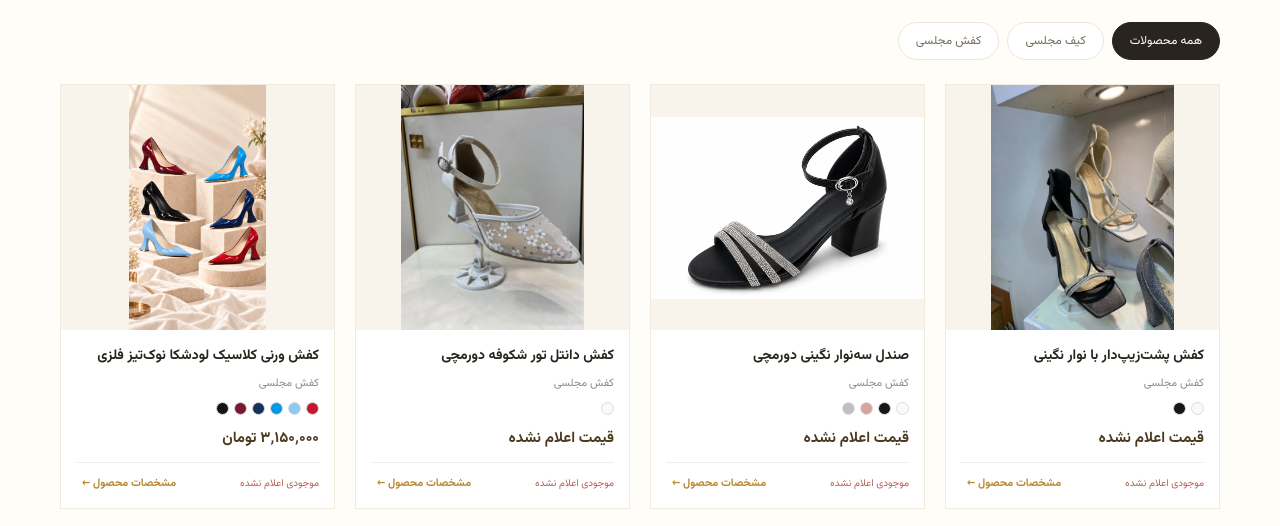
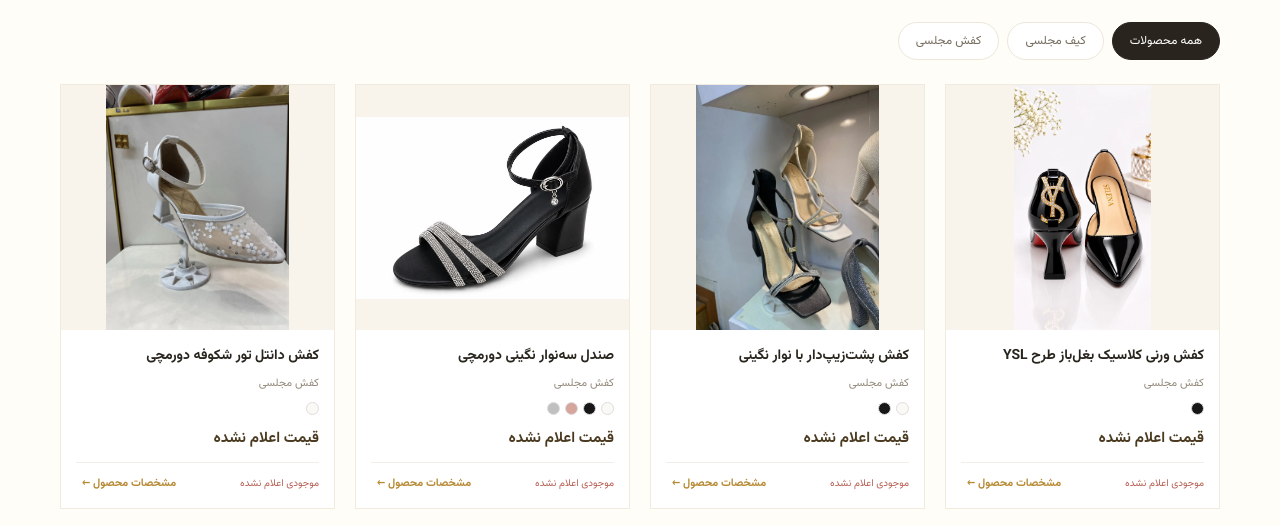
Before and after one commit to sabazddd/maryam-shoes, a plain HTML site: page index.html in a window 1280 px wide. Shown: the part 859-1385 px from the top of the page. Drawn offline with Linux system fonts and the light colour scheme.

Commit message:
Add black open-side patent pump with red sole

```diff
--- a/index.html
+++ b/index.html
@@ -32,6 +32,7 @@
 <div class="cartpanel" id="cartPanel" onclick="if(event.target===this)toggleCart()"><aside class="cart"><div class="carthead"><h3>سبد خرید</h3><button class="close" style="position:static" onclick="toggleCart()">×</button></div><div id="cartItems"></div><p id="cartTotal" style="font-weight:700"></p><p class="muted" style="font-size:11px;line-height:2">این نسخه نمایشی است؛ ثبت سفارش و پرداخت آنلاین هنوز فعال نشده است.</p></aside></div>
 <script>
 const products=[
+{"id":9,"name":"کفش ورنی کلاسیک بغل‌باز طرح YSL","category":"shoe","price":null,"colors":["مشکی"],"swatches":["#171717"],"soleColor":"قرمز","sizes":[],"heel":"اعلام نشده","stock":null,"dimensions":"اعلام نشده","image":"assets/ysl-style-patent.webp","badge":"","real":true},
 {"id":8,"name":"کفش پشت‌زیپ‌دار با نوار نگینی","category":"shoe","price":null,"colors":["سفید","مشکی"],"swatches":["#faf9f6","#171717"],"sizes":[],"heel":"۵ تا ۷ سانتی‌متر","stock":null,"dimensions":"اعلام نشده","image":"assets/rhinestone-back-zip.webp","badge":"","real":true},
 {"id":7,"name":"صندل سه‌نوار نگینی دورمچی","category":"shoe","price":null,"colors":["سفید","مشکی","کالباسی","نقره‌ای"],"swatches":["#faf9f6","#171717","#d6a59c","#c0c0c0"],"sizes":[],"heel":"۵ تا ۷ سانتی‌متر","stock":null,"dimensions":"اعلام نشده","image":"assets/three-band-rhinestone.webp","badge":"","real":true},
 {"id":6,"name":"کفش دانتل تور شکوفه دورمچی","category":"shoe","price":null,"colors":["سفید"],"swatches":["#faf9f6"],"sizes":[],"heel":"۵ تا ۷ سانتی‌متر","stock":null,"dimensions":"اعلام نشده","image":"assets/blossom-lace.webp","badge":"","real":true},
@@ -45,7 +46,7 @@ const stockLabel = stock => stock === null ? 'موجودی اعلام نشده'
 let cart=[];let currentFilter='all';const toman=n=>n == null ? 'قیمت اعلام نشده' : n.toLocaleString('fa-IR')+' تومان';
 function render(){const list=products.filter(p=>currentFilter==='all'||p.category===currentFilter);document.getElementById('productGrid').innerHTML=list.map(p=>'<article class="product"><div class="photo"><img src="'+p.image+'" alt="'+p.name+'" loading="lazy"><span class="tag">'+(p.real ? p.badge : 'نمونه نمایشی')+'</span></div><div class="pbody"><h3>'+p.name+'</h3><div class="sub">'+(p.category==='bag'?'کیف مجلسی':'کفش مجلسی')+'</div><div class="swatches">'+p.swatches.map((c,i)=>'<span class="swatch" title="'+p.colors[i]+'" style="background:'+c+'"></span>').join('')+'</div><div class="price">'+toman(p.price)+'</div><div class="pfoot"><span class="stock '+(!p.stock?'out':'')+'">'+stockLabel(p.stock)+'</span><button class="details" onclick="openModal('+p.id+')">مشخصات محصول ←</button></div></div></article>').join('')||'<div class="empty">محصولی در این دسته ثبت نشده است.</div>'}
 document.querySelectorAll('.filter').forEach(b=>b.addEventListener('click',()=>{document.querySelectorAll('.filter').forEach(x=>x.classList.remove('active'));b.classList.add('active');currentFilter=b.dataset.filter;render()}));
-function openModal(id){const p=products.find(x=>x.id===id);document.getElementById('modalImg').src=p.image;document.getElementById('modalName').textContent=p.name;document.getElementById('modalPrice').textContent=toman(p.price);let specs=[['رنگ‌بندی',p.colors.join('، ')],['وضعیت',stockLabel(p.stock)],['ابعاد',p.dimensions]];if(p.category==='shoe')specs.push(['سایزبندی',p.sizes.join('، ') || 'اعلام نشده'],['قد پاشنه',p.heel]);document.getElementById('modalSpecs').innerHTML=specs.map(s=>'<div><b>'+s[0]+'</b>'+s[1]+'</div>').join('');const label=document.getElementById('optionLabel'),sel=document.getElementById('optionSelect');label.textContent=p.category==='shoe' && p.sizes.length?'انتخاب سایز':'انتخاب رنگ';sel.innerHTML=(p.category==='shoe' && p.sizes.length?p.sizes:p.colors).map(v=>'<option>'+v+'</option>').join('');const btn=document.getElementById('addBtn');btn.disabled=!p.stock;btn.style.opacity=p.stock?'1':'.45';btn.textContent=p.stock?'افزودن به سبد خرید':stockLabel(p.stock);btn.onclick=()=>{cart.push({name:p.name,option:sel.value,price:p.price});renderCart();closeModal()};document.getElementById('productModal').classList.add('open')}
+function openModal(id){const p=products.find(x=>x.id===id);document.getElementById('modalImg').src=p.image;document.getElementById('modalName').textContent=p.name;document.getElementById('modalPrice').textContent=toman(p.price);let specs=[['رنگ‌بندی',p.colors.join('، ')],['وضعیت',stockLabel(p.stock)],['ابعاد',p.dimensions]];if(p.soleColor)specs.push(['رنگ زیره',p.soleColor]);if(p.category==='shoe')specs.push(['سایزبندی',p.sizes.join('، ') || 'اعلام نشده'],['قد پاشنه',p.heel]);document.getElementById('modalSpecs').innerHTML=specs.map(s=>'<div><b>'+s[0]+'</b>'+s[1]+'</div>').join('');const label=document.getElementById('optionLabel'),sel=document.getElementById('optionSelect');label.textContent=p.category==='shoe' && p.sizes.length?'انتخاب سایز':'انتخاب رنگ';sel.innerHTML=(p.category==='shoe' && p.sizes.length?p.sizes:p.colors).map(v=>'<option>'+v+'</option>').join('');const btn=document.getElementById('addBtn');btn.disabled=!p.stock;btn.style.opacity=p.stock?'1':'.45';btn.textContent=p.stock?'افزودن به سبد خرید':stockLabel(p.stock);btn.onclick=()=>{cart.push({name:p.name,option:sel.value,price:p.price});renderCart();closeModal()};document.getElementById('productModal').classList.add('open')}
 function closeModal(){document.getElementById('productModal').classList.remove('open')}
 function toggleCart(){document.getElementById('cartPanel').classList.toggle('open')}
 function renderCart(){document.getElementById('cartCount').textContent=cart.length;document.getElementById('cartItems').innerHTML=cart.length?cart.map((x,i)=>'<div class="cartline"><span>'+x.name+'<br><small class="muted">'+x.option+'</small></span><span>'+toman(x.price)+'<br><button onclick="cart.splice('+i+',1);renderCart()">حذف</button></span></div>').join(''):'<p class="muted">سبد خرید شما خالی است.</p>';document.getElementById('cartTotal').textContent=cart.length?'جمع کل: '+toman(cart.reduce((a,b)=>a+b.price,0)):''}
```
Also changed, not shown: assets/ysl-style-patent.webp (added).
